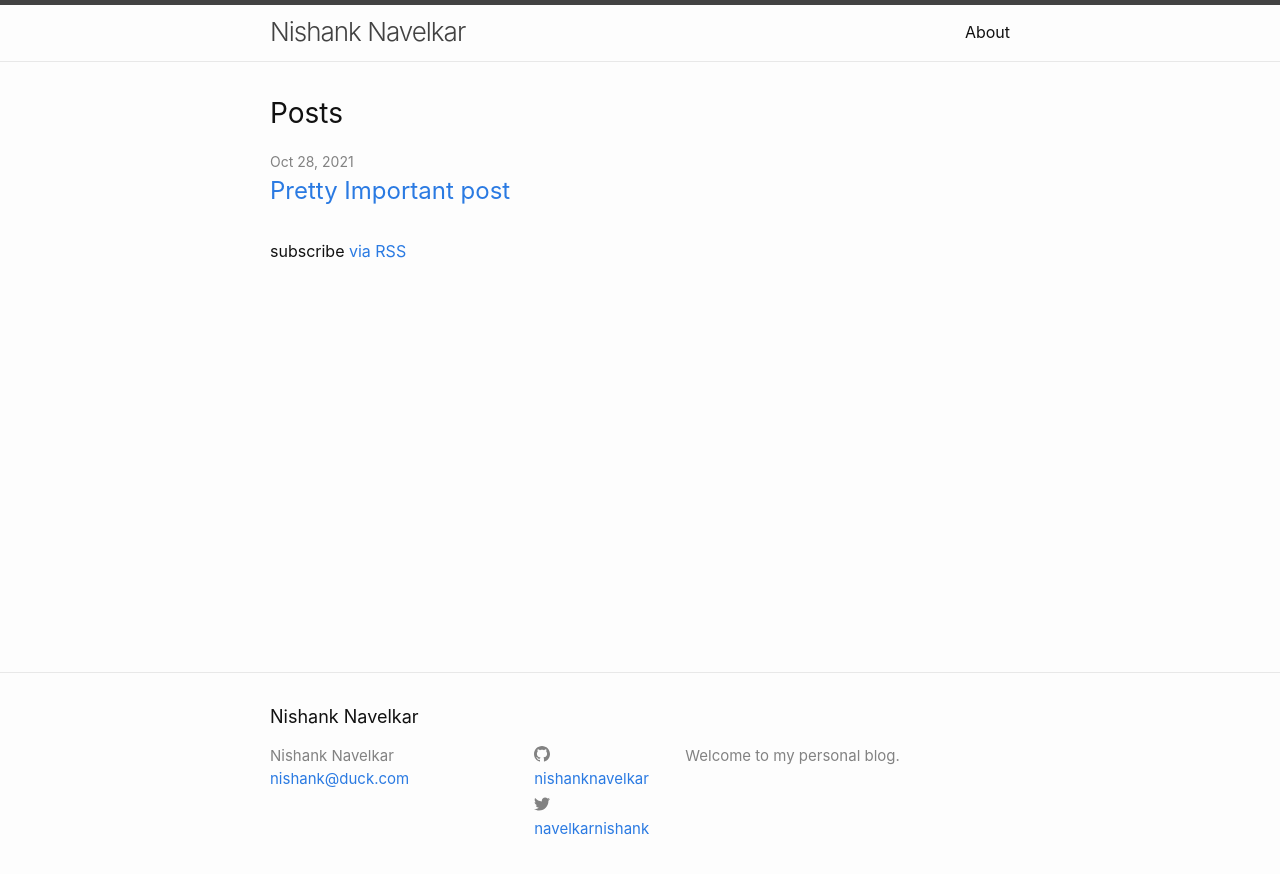
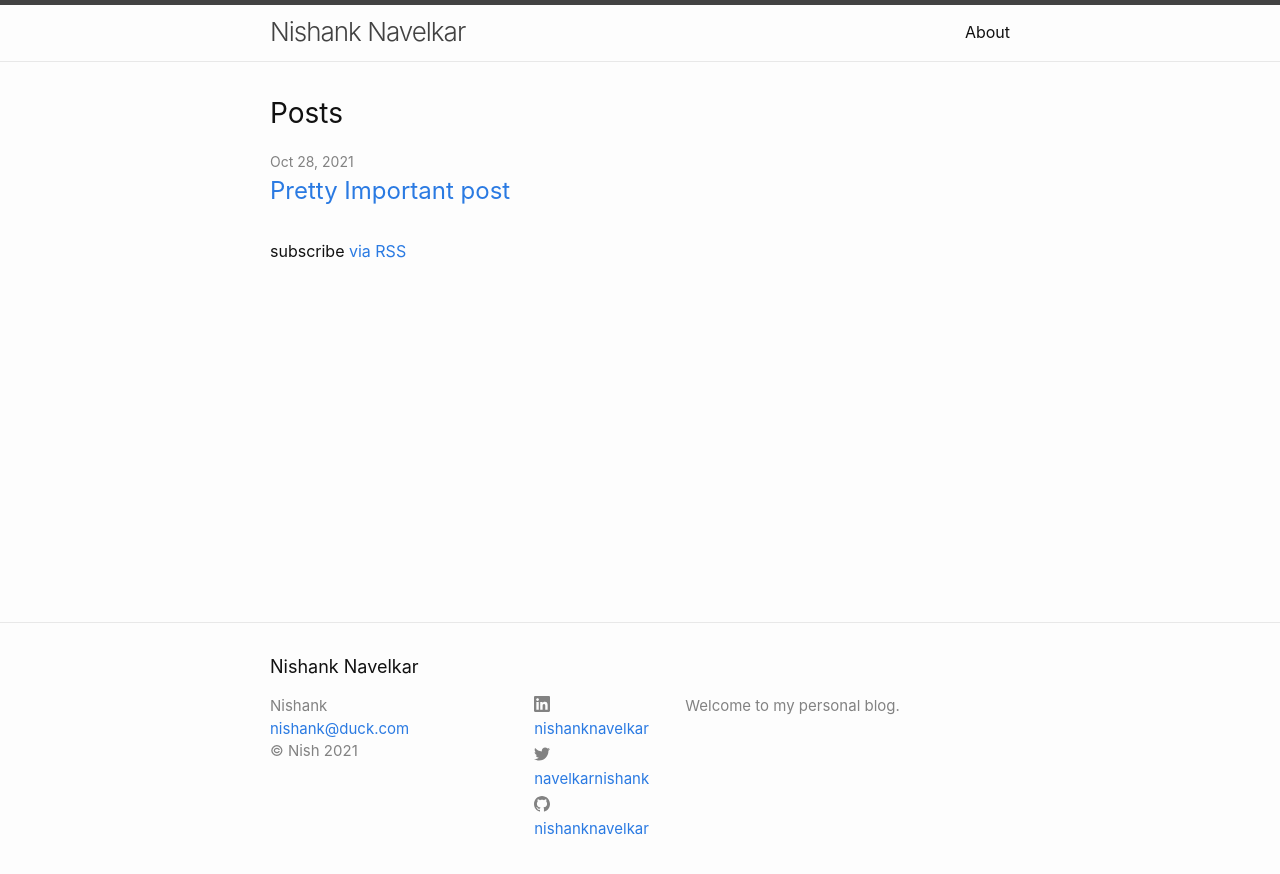
Before and after one commit to nishanknavelkar/blog, a Jekyll site: the page built from index.markdown, in a window 1280 px wide. Shown: the top 874 px of the page. Built offline with Jekyll 4.4.1, drawn with Linux system fonts in a browser that asks for light colours.

Commit message:
completed branding

```diff
--- a/_config.yml
+++ b/_config.yml
@@ -27,6 +27,16 @@ url: "https://nishanknavelkar.github.io" # the base hostname & protocol for your
 twitter_username: navelkarnishank
 github_username:  nishanknavelkar
 
+#Field minima uses
+#Author is default for posts
+author: Nishank
+
+#Field minima doesnt use , New fields to be added below
+#Add copyright. A copyright symbol and year will be added automatically
+#copyright: Company name, Inc.
+copyright: "Nish"
+linkedin_username: "nishanknavelkar"
+
 # Build settings
 #removed this theme as it is a regular theme
 #theme: minima
--- a/_includes/footer.html
+++ b/_includes/footer.html
@@ -18,6 +18,9 @@
             {%- if site.email -%}
             <li><a class="u-email" href="mailto:{{ site.email }}">{{ site.email }}</a></li>
             {%- endif -%}
+            {%- if site.copyright -%}
+            <li>&copy; {{site.copyright}} {{ 'now' | date: "%Y"}} </li>
+            {%- endif -%}
         </ul>
       </div>
 
--- a/_includes/social.html
+++ b/_includes/social.html
@@ -1,13 +1,13 @@
 <ul class="social-media-list">
+  {%- if site.linkedin_username -%}<li><a href="https://www.linkedin.com/in/{{ site.linkedin_username| cgi_escape | escape }}"><svg class="svg-icon"><use xlink:href="{{ '/assets/minima-social-icons.svg#linkedin' | relative_url }}"></use></svg> <span class="username">{{ site.linkedin_username| escape }}</span></a></li>{%- endif -%}
+  {%- if site.twitter_username -%}<li><a href="https://www.twitter.com/{{ site.twitter_username| cgi_escape | escape }}"><svg class="svg-icon"><use xlink:href="{{ '/assets/minima-social-icons.svg#twitter' | relative_url }}"></use></svg> <span class="username">{{ site.twitter_username| escape }}</span></a></li>{%- endif -%}
+  {%- if site.github_username -%}<li><a href="https://github.com/{{ site.github_username| cgi_escape | escape }}"><svg class="svg-icon"><use xlink:href="{{ '/assets/minima-social-icons.svg#github' | relative_url }}"></use></svg> <span class="username">{{ site.github_username| escape }}</span></a></li>{%- endif -%}
   {%- if site.dribbble_username -%}<li><a href="https://dribbble.com/{{ site.dribbble_username| cgi_escape | escape }}"><svg class="svg-icon"><use xlink:href="{{ '/assets/minima-social-icons.svg#dribbble' | relative_url }}"></use></svg> <span class="username">{{ site.dribbble_username| escape }}</span></a></li>{%- endif -%}
   {%- if site.facebook_username -%}<li><a href="https://www.facebook.com/{{ site.facebook_username| cgi_escape | escape }}"><svg class="svg-icon"><use xlink:href="{{ '/assets/minima-social-icons.svg#facebook' | relative_url }}"></use></svg> <span class="username">{{ site.facebook_username| escape }}</span></a></li>{%- endif -%}
   {%- if site.flickr_username -%}<li><a href="https://www.flickr.com/photos/{{ site.flickr_username| cgi_escape | escape }}"><svg class="svg-icon"><use xlink:href="{{ '/assets/minima-social-icons.svg#flickr' | relative_url }}"></use></svg> <span class="username">{{ site.flickr_username| escape }}</span></a></li>{%- endif -%}
-  {%- if site.github_username -%}<li><a href="https://github.com/{{ site.github_username| cgi_escape | escape }}"><svg class="svg-icon"><use xlink:href="{{ '/assets/minima-social-icons.svg#github' | relative_url }}"></use></svg> <span class="username">{{ site.github_username| escape }}</span></a></li>{%- endif -%}
   {%- if site.instagram_username -%}<li><a href="https://instagram.com/{{ site.instagram_username| cgi_escape | escape }}"><svg class="svg-icon"><use xlink:href="{{ '/assets/minima-social-icons.svg#instagram' | relative_url }}"></use></svg> <span class="username">{{ site.instagram_username| escape }}</span></a></li>{%- endif -%}
-  {%- if site.linkedin_username -%}<li><a href="https://www.linkedin.com/in/{{ site.linkedin_username| cgi_escape | escape }}"><svg class="svg-icon"><use xlink:href="{{ '/assets/minima-social-icons.svg#linkedin' | relative_url }}"></use></svg> <span class="username">{{ site.linkedin_username| escape }}</span></a></li>{%- endif -%}
   {%- if site.pinterest_username -%}<li><a href="https://www.pinterest.com/{{ site.pinterest_username| cgi_escape | escape }}"><svg class="svg-icon"><use xlink:href="{{ '/assets/minima-social-icons.svg#pinterest' | relative_url }}"></use></svg> <span class="username">{{ site.pinterest_username| escape }}</span></a></li>{%- endif -%}
   {%- for mst in site.mastodon -%}{%- if mst.username and mst.instance -%}<li><a href="https://{{ mst.instance| cgi_escape | escape}}/@{{mst.username}}"><svg class="svg-icon"><use xlink:href="{{ '/assets/minima-social-icons.svg#mastodon' | relative_url }}"></use></svg> <span class="username">{{ mst.username|escape }}</span></a></li>{%- endif -%}{%- endfor -%}
-  {%- if site.twitter_username -%}<li><a href="https://www.twitter.com/{{ site.twitter_username| cgi_escape | escape }}"><svg class="svg-icon"><use xlink:href="{{ '/assets/minima-social-icons.svg#twitter' | relative_url }}"></use></svg> <span class="username">{{ site.twitter_username| escape }}</span></a></li>{%- endif -%}
   {%- if site.youtube_username -%}<li><a href="https://youtube.com/{{ site.youtube_username| cgi_escape | escape }}"><svg class="svg-icon"><use xlink:href="{{ '/assets/minima-social-icons.svg#youtube' | relative_url }}"></use></svg> <span class="username">{{ site.youtube_username| escape }}</span></a></li>{%- endif -%}
   {%- if site.googleplus_username -%}<li><a href="https://plus.google.com/{{ site.googleplus_username| escape }}"><svg class="svg-icon"><use xlink:href="{{ '/assets/minima-social-icons.svg#googleplus' | relative_url }}"></use></svg> <span class="username">{{ site.googleplus_username| escape }}</span></a></li>{%- endif -%}
   {%- if site.rss -%}<li><a href="{{ 'feed.xml' | relative_url }}"><svg class="svg-icon"><use xlink:href="{{ '/assets/minima-social-icons.svg#rss' | relative_url }}"></use></svg> <span>{{ site.rss | escape }}</span></a></li>{%- endif -%}
```
